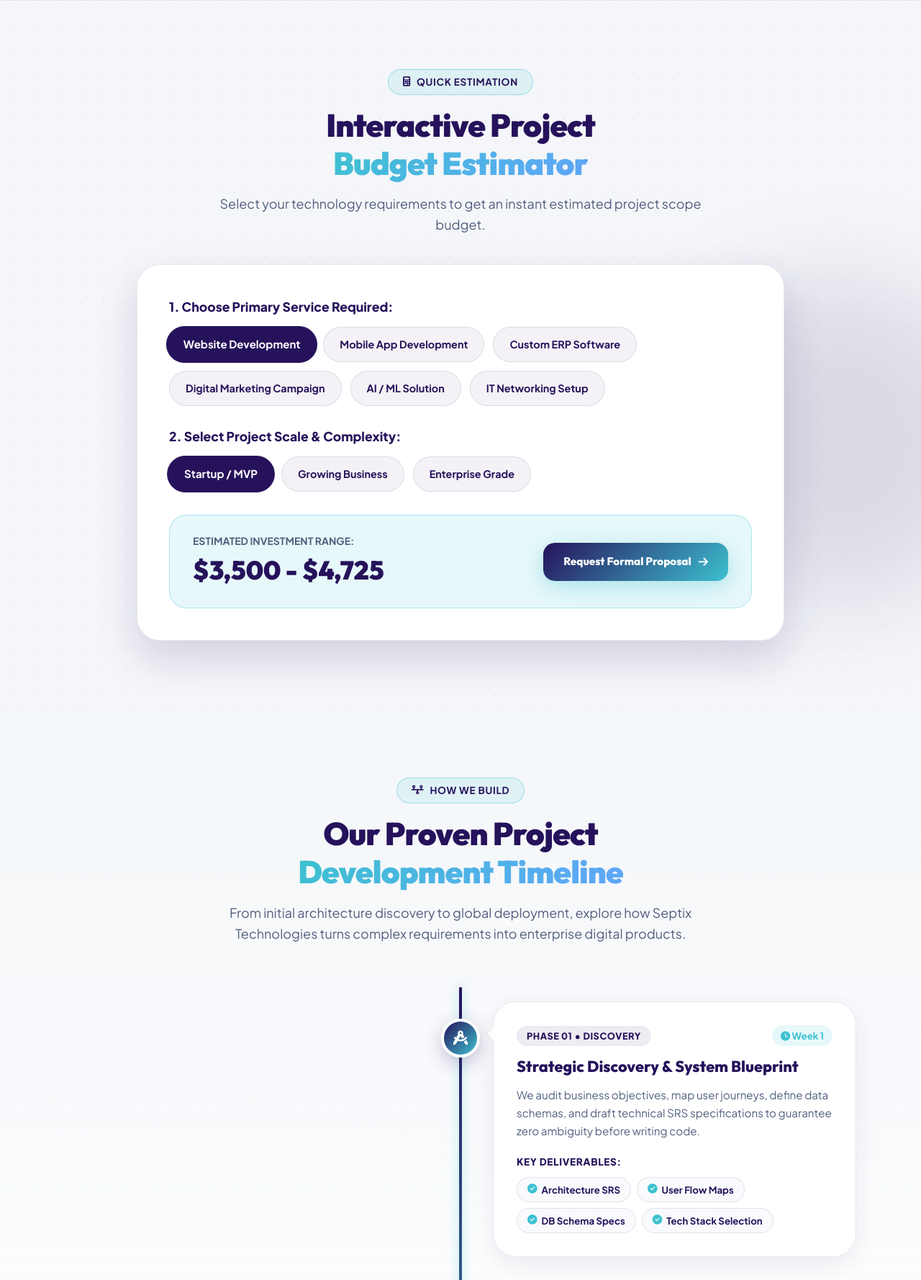
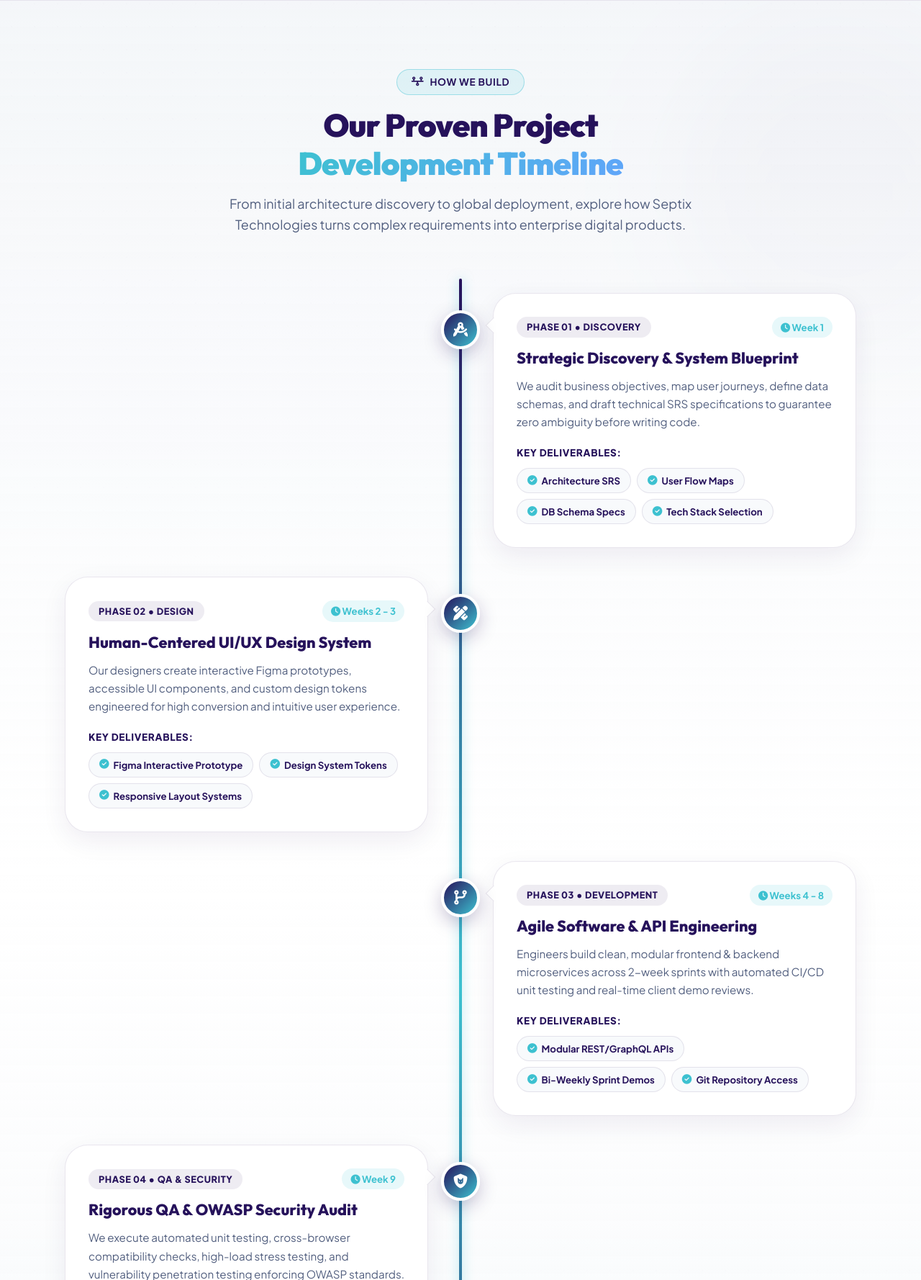
Before and after one commit to Maulik-Dawda/septix-technologies, a PHP site: page / in a window 1280 px wide; the page is wider, and only the part inside the window is pictured. Shown: the part 3051-4829 px from the top of that part at 72% size. Run offline with PHP 8.4, Linux system fonts and the light colour scheme.

Commit message:
Removed Quick Estimation / Budget Estimator section from homepage

```diff
--- a/index.php
+++ b/index.php
@@ -162,50 +162,6 @@ require_once __DIR__ . '/includes/header.php';
                         <div class="hub-city">APAC Innovation Hub</div>
                     </div>
                 </div>
-            </div>
-        </div>
-    </div>
-</section>
-
-<!-- Interactive Project Cost Estimator -->
-<section class="section-padding">
-    <div class="container">
-        <div style="text-align: center;">
-            <div class="section-tag"><i class="fa-solid fa-calculator"></i> Quick Estimation</div>
-            <h2 class="section-title">Interactive Project <br><span class="text-gradient">Budget Estimator</span></h2>
-            <p class="section-subtitle">Select your technology requirements to get an instant estimated project scope budget.</p>
-        </div>
-
-        <div class="estimator-box" id="projectEstimator">
-            <div class="estimator-step">
-                <span class="estimator-label">1. Choose Primary Service Required:</span>
-                <div class="options-pill-grid">
-                    <div class="option-pill selected" data-cost="3500">Website Development</div>
-                    <div class="option-pill" data-cost="5500">Mobile App Development</div>
-                    <div class="option-pill" data-cost="9000">Custom ERP Software</div>
-                    <div class="option-pill" data-cost="2500">Digital Marketing Campaign</div>
-                    <div class="option-pill" data-cost="7500">AI / ML Solution</div>
-                    <div class="option-pill" data-cost="4000">IT Networking Setup</div>
-                </div>
-            </div>
-
-            <div class="estimator-step">
-                <span class="estimator-label">2. Select Project Scale & Complexity:</span>
-                <div class="options-pill-grid">
-                    <div class="option-pill selected" data-mult="1.0">Startup / MVP</div>
-                    <div class="option-pill" data-mult="1.5">Growing Business</div>
-                    <div class="option-pill" data-mult="2.2">Enterprise Grade</div>
-                </div>
-            </div>
-
-            <div class="estimate-result-bar">
-                <div>
-                    <span style="font-size: 0.875rem; color: var(--clr-text-muted); font-weight: 700; display: block; text-transform: uppercase;">Estimated Investment Range:</span>
-                    <div class="estimate-price" id="estimatedPrice">$3,500 - $4,725</div>
-                </div>
-                <a href="<?php echo $base_url; ?>/contact" class="btn btn-primary">
-                    Request Formal Proposal <i class="fa-solid fa-arrow-right"></i>
-                </a>
             </div>
         </div>
     </div>
```
